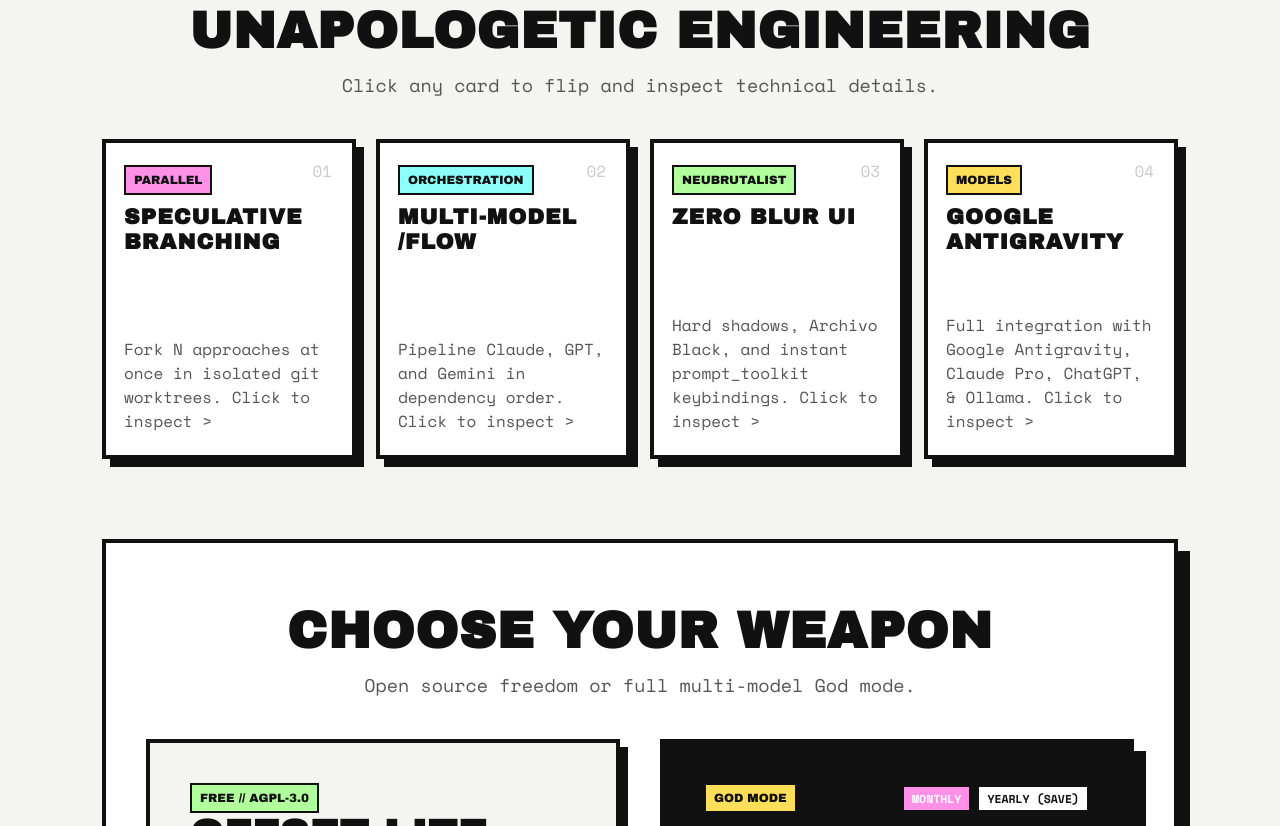
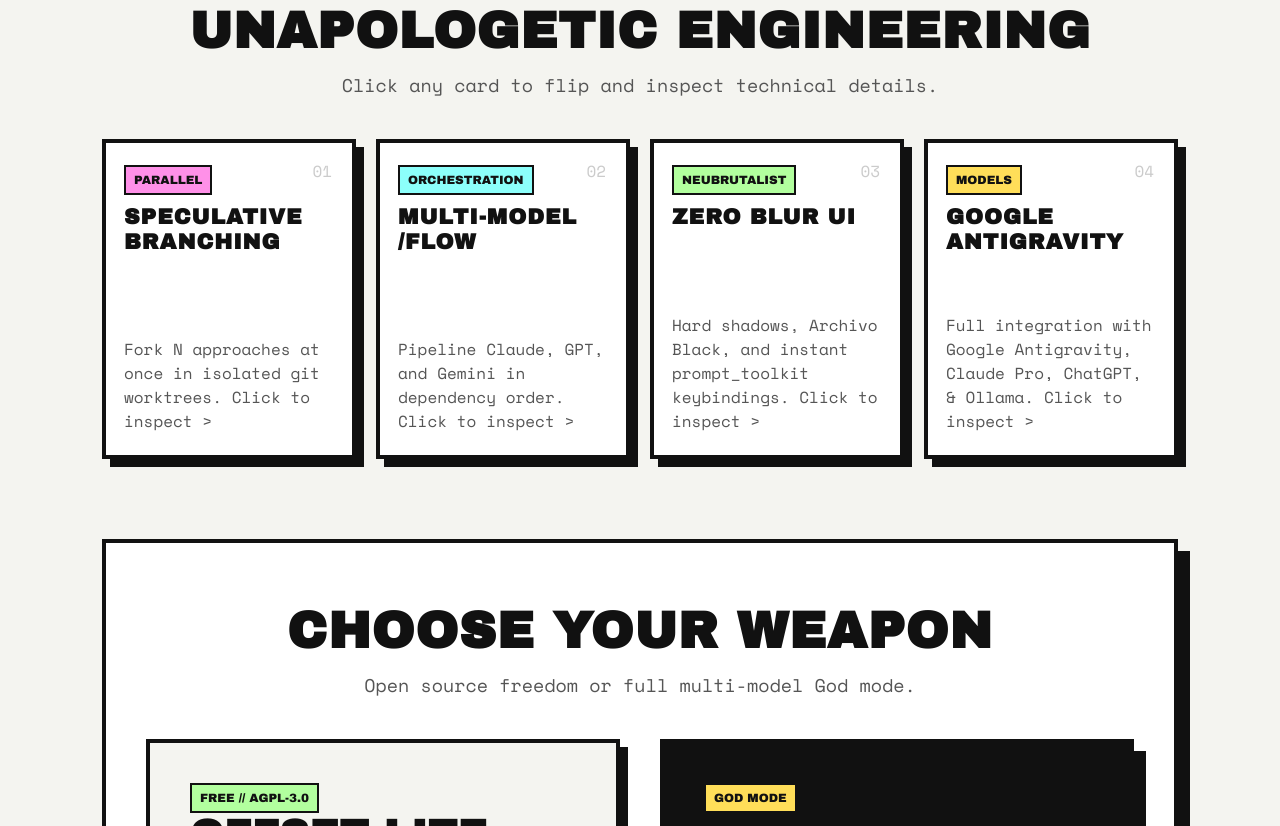
Before and after one commit to The-Masked-Bear/offset-terminal, a plain HTML site: page docs/index.html in a window 1280 px wide. Shown: the part 1974-2800 px from the top of the page. Drawn offline with nearby package versions, Linux system fonts and the light colour scheme.

Commit message:
fix: remove redundant monthly/yearly toggle from website pricing card

```diff
--- a/docs/index.html
+++ b/docs/index.html
@@ -1440,7 +1440,7 @@
                 </p>
                 <div class="hero-buttons">
                     <a href="javascript:void(0)" class="btn btn-cyan" onclick="openInstallModal('linux')">GET OFFSET LITE</a>
-                    <a href="javascript:void(0)" class="btn btn-yellow" onclick="openCheckoutModal()">SUBSCRIBE TO PLUS (MONTHLY / YEARLY)</a>
+                    <a href="javascript:void(0)" class="btn btn-yellow" onclick="openCheckoutModal()">SUBSCRIBE TO PLUS ($)</a>
                     <a href="https://github.com/The-Masked-Bear/offset-terminal" target="_blank" class="btn" onclick="playBeep(400)">★ GITHUB</a>
                 </div>
 
@@ -1634,16 +1634,10 @@
 
                 <!-- Plus Tier -->
                 <div class="plan-card plan-plus">
-                    <div style="display: flex; justify-content: space-between; align-items: center; flex-wrap: wrap; gap: 8px;">
-                        <span class="badge badge-yellow" style="color: var(--ink);">GOD MODE</span>
-                        <div style="display: flex; gap: 4px;">
-                            <button class="tool-btn" id="plan-monthly-btn" style="padding: 3px 8px; font-size: 0.72rem; background: var(--pink); color: #fff;" onclick="setBillingPlan('monthly')">MONTHLY</button>
-                            <button class="tool-btn" id="plan-yearly-btn" style="padding: 3px 8px; font-size: 0.72rem; background: var(--surface); color: var(--ink);" onclick="setBillingPlan('yearly')">YEARLY (SAVE)</button>
-                        </div>
-                    </div>
-                    <h3 class="plan-title" style="margin-top: 12px;">OFFSET PLUS</h3>
-                    <div class="plan-price" id="plan-billing-title">MONTHLY / YEARLY</div>
-                    <div id="plan-billing-sub" style="font-size: 0.85rem; color: #888; margin-top: -16px; margin-bottom: 20px;">FLEXIBLE SUBSCRIPTION • CANCEL ANYTIME</div>
+                    <span class="badge badge-yellow" style="align-self: flex-start; color: var(--ink);">GOD MODE</span>
+                    <h3 class="plan-title" style="margin-top: 8px;">OFFSET PLUS</h3>
+                    <div class="plan-price">SUBSCRIPTION</div>
+                    <div style="font-size: 0.85rem; color: #888; margin-top: -16px; margin-bottom: 20px;">MONTHLY & YEARLY PLANS • CANCEL ANYTIME</div>
                     <ul class="plan-features">
                         <li>Everything in Offset Lite</li>
                         <li style="color: var(--cyan); font-weight: bold;">/spec — Run N approaches in parallel git worktrees</li>
@@ -2037,34 +2031,6 @@
         const locDisplay = document.getElementById('loc-display');
         const retryDisplay = document.getElementById('retry-display');
         const calcOutput = document.getElementById('calc-hours-saved');
-        // --- Plan Switcher ---
-        function setBillingPlan(plan) {
-            const mBtn = document.getElementById('plan-monthly-btn');
-            const yBtn = document.getElementById('plan-yearly-btn');
-            const title = document.getElementById('plan-billing-title');
-            const sub = document.getElementById('plan-billing-sub');
-
-            if (plan === 'yearly') {
-                mBtn.style.background = 'var(--surface)';
-                mBtn.style.color = 'var(--ink)';
-                yBtn.style.background = 'var(--pink)';
-                yBtn.style.color = '#fff';
-                title.innerText = 'YEARLY PLAN';
-                sub.innerText = 'BILLED ANNUALLY • MAXIMUM VALUE';
-                playSuccessSound();
-                showToast('★ SWITCHED TO YEARLY PLAN (BEST VALUE)');
-            } else {
-                mBtn.style.background = 'var(--pink)';
-                mBtn.style.color = '#fff';
-                yBtn.style.background = 'var(--surface)';
-                yBtn.style.color = 'var(--ink)';
-                title.innerText = 'MONTHLY PLAN';
-                sub.innerText = 'BILLED MONTHLY • CANCEL ANYTIME';
-                playBeep(480, 'triangle', 0.08);
-                showToast('★ SWITCHED TO MONTHLY PLAN');
-            }
-        }
-
 
         function updateCalc() {
             const loc = parseInt(locSlider.value);
```
Also changed, not shown: assets/hero-banner.png.
